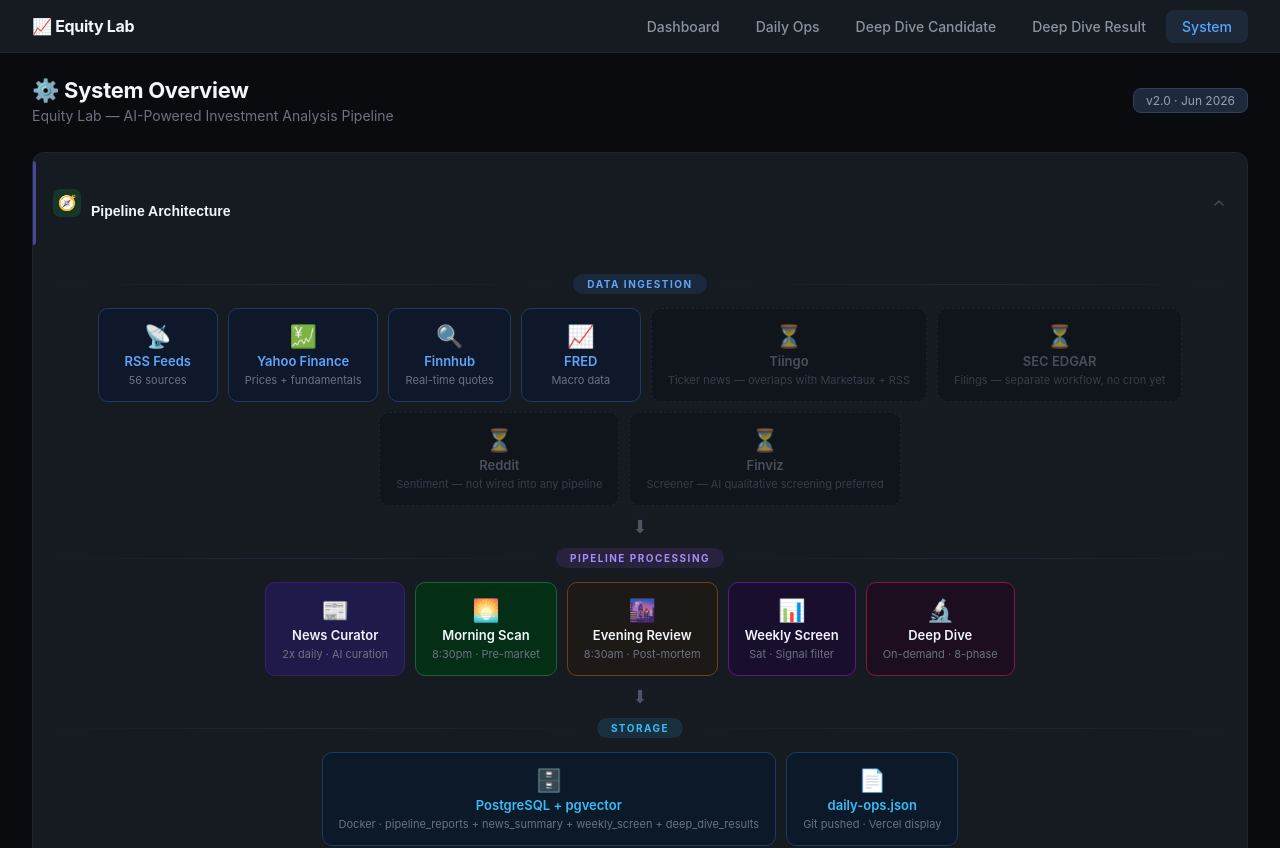
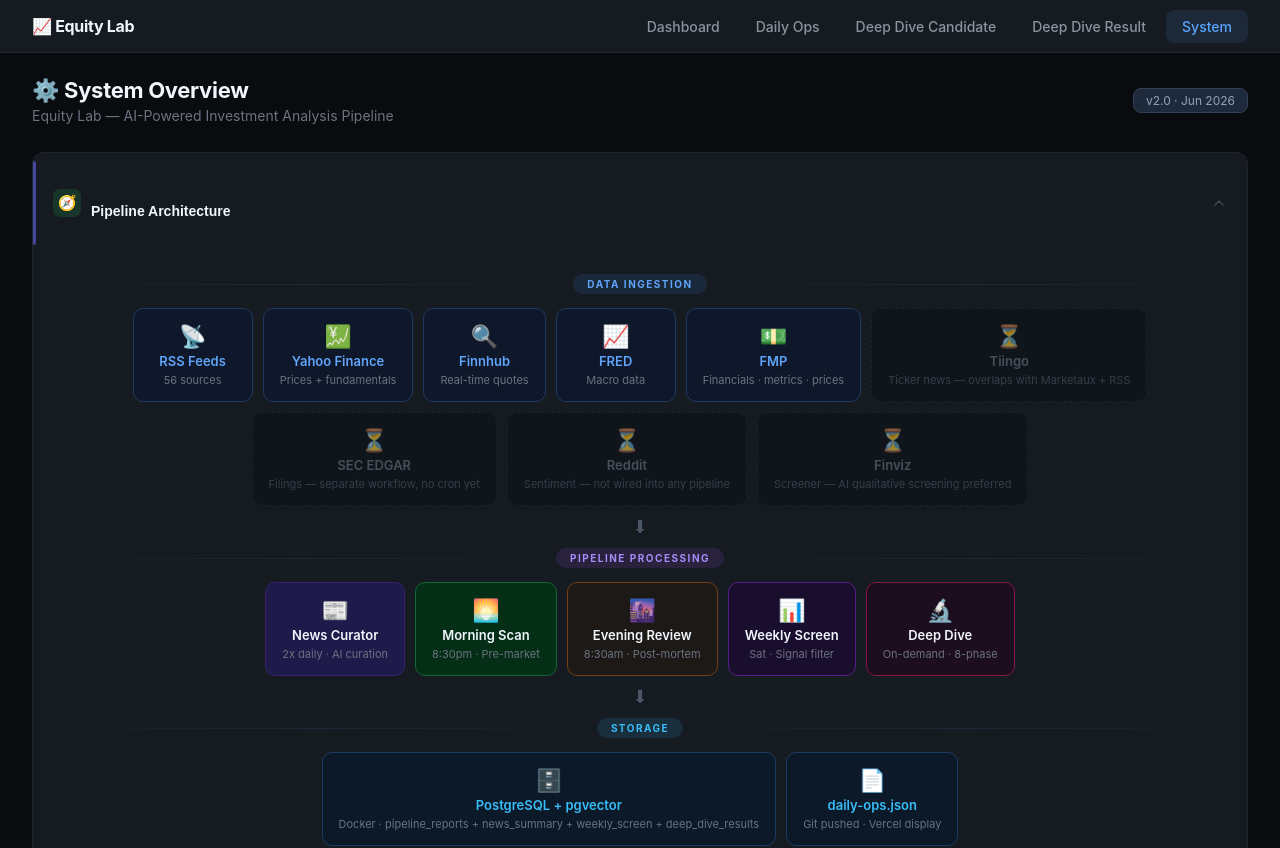
Before and after one commit to pu105-stack/equity-lab-dashboard, a Next.js app: page /system in a window 1280 px wide. Shown: the top 848 px of the page. Built offline with nearby package versions, Linux system fonts and the light colour scheme.

Commit message:
dashboard: add FMP card to data ingestion

```diff
--- a/pages/system.js
+++ b/pages/system.js
@@ -118,6 +118,11 @@
                 <span className="arch-icon">📈</span>
                 <span className="arch-name">FRED</span>
                 <span className="arch-detail">Macro data</span>
+              </div>
+              <div className="arch-card src">
+                <span className="arch-icon">💵</span>
+                <span className="arch-name">FMP</span>
+                <span className="arch-detail">Financials · metrics · prices</span>
               </div>
               <div className="arch-card pending">
                 <span className="arch-icon">⏳</span>
```
